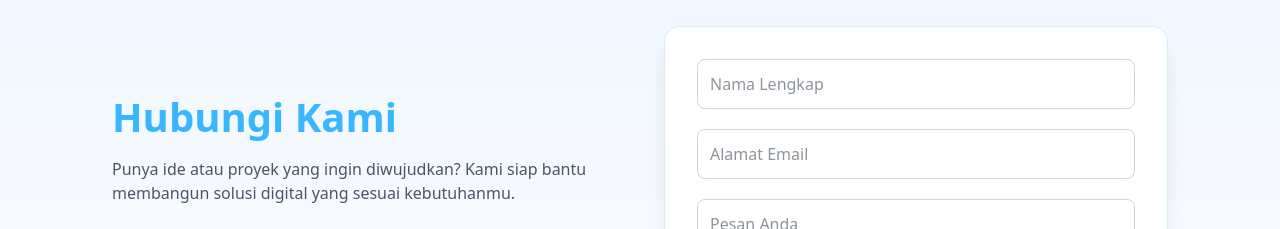
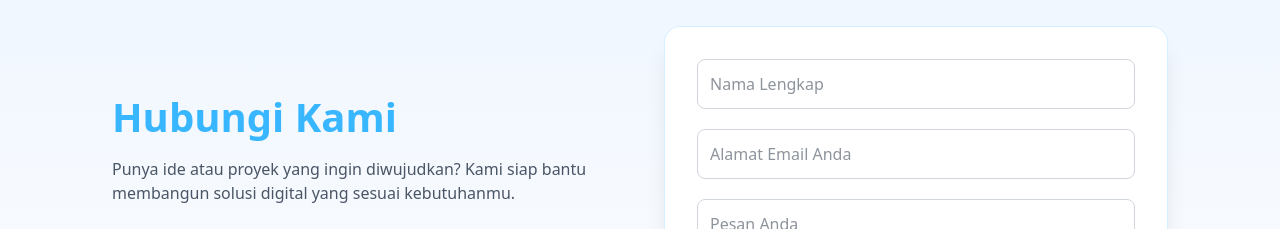
Before and after one commit to 7Cdrs/DeadlineAman, a React (Vite) app: page / in a window 1280 px wide. Shown: the part 3460-3689 px from the top of the page. Built offline with nearby package versions, Linux system fonts and the light colour scheme.

Commit message:
penambahan sedikit kata di contact section

```diff
--- a/src/components/ContactSection.jsx
+++ b/src/components/ContactSection.jsx
@@ -131,7 +131,7 @@ export default function ContactSection() {
             data-aos-duration="600"
             type="email"
             name="user_email"
-            placeholder="Alamat Email"
+            placeholder="Alamat Email Anda"
             required
             className="w-full border border-gray-300 focus:border-[#38b6ff] focus:ring-2 focus:ring-[#38b6ff]/20 p-3 rounded-lg outline-none transition text-sm sm:text-base"
           />
```
